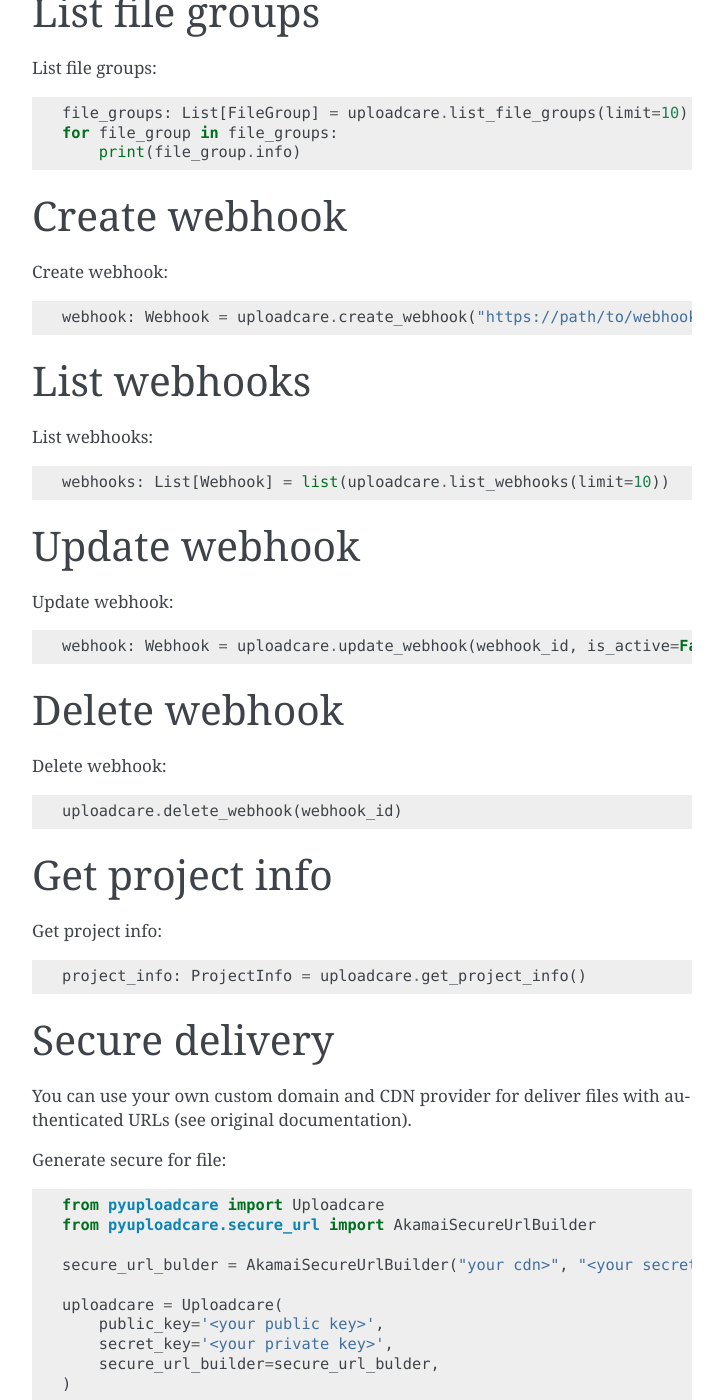
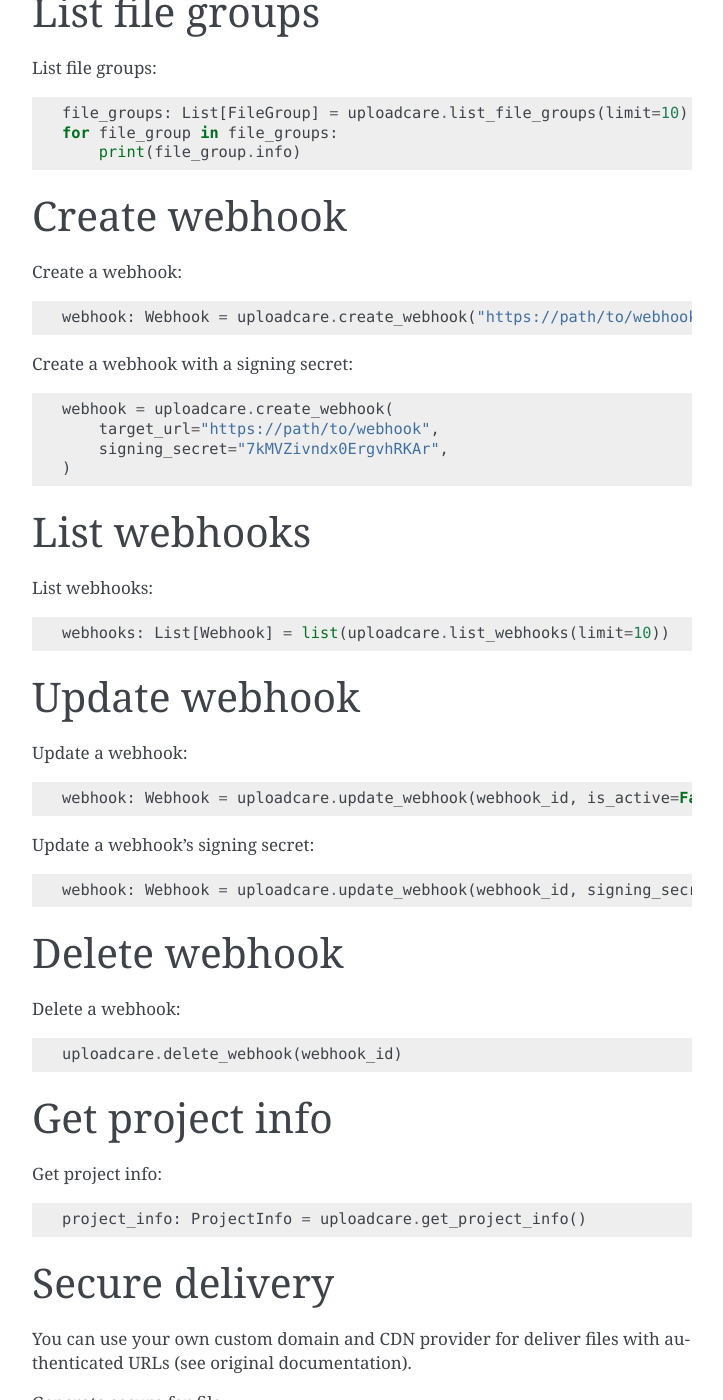
Before and after one commit to uploadcare/pyuploadcare, a Sphinx documentation site: the page built from docs/api/core_usage.rst, in a window 1280 px wide and 1400 px high, scrolled down 4911 px. Shown: the whole window, without its empty margins (388-1111 px from the left). Built offline with Sphinx 7.4.7, drawn with Linux system fonts in a browser that asks for light colours.

Commit message:
webhook signing secret documentation (#195)
* webhook signing secret documentation

```diff
--- a/docs/api/core_usage.rst
+++ b/docs/api/core_usage.rst
@@ -228,9 +228,16 @@
 Create webhook
 ^^^^^^^^^^^^^^
 
-Create webhook::
+Create a webhook::
 
     webhook: Webhook = uploadcare.create_webhook("https://path/to/webhook")
+
+Create a webhook with a signing secret::
+
+    webhook = uploadcare.create_webhook(
+        target_url="https://path/to/webhook",
+        signing_secret="7kMVZivndx0ErgvhRKAr",
+    )
 
 List webhooks
 ^^^^^^^^^^^^^
@@ -242,14 +249,18 @@
 Update webhook
 ^^^^^^^^^^^^^^
 
-Update webhook::
+Update a webhook::
 
     webhook: Webhook = uploadcare.update_webhook(webhook_id, is_active=False)
+
+Update a webhook's signing secret::
+
+    webhook: Webhook = uploadcare.update_webhook(webhook_id, signing_secret="7kMVZivndx0ErgvhRKAr")
 
 Delete webhook
 ^^^^^^^^^^^^^^
 
-Delete webhook::
+Delete a webhook::
 
     uploadcare.delete_webhook(webhook_id)
 
```
Also changed, not shown: README.rst (+15 -4 lines).
